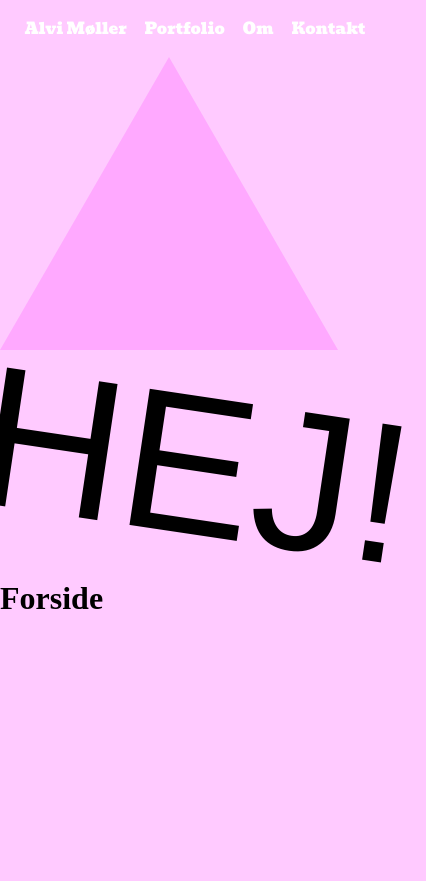
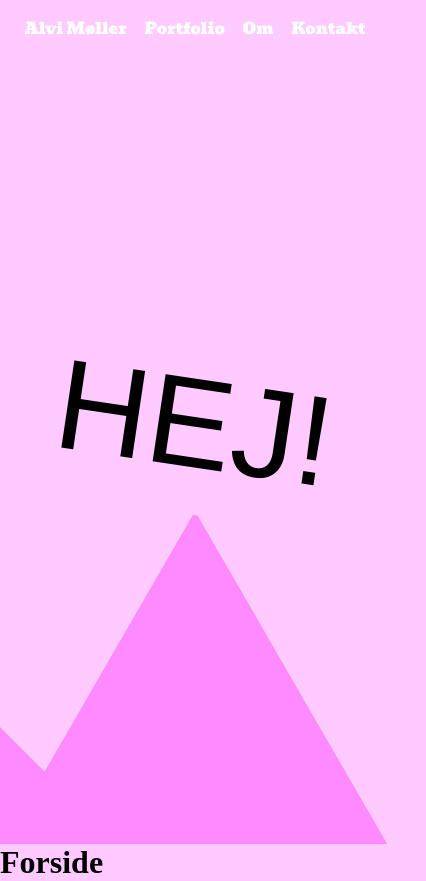
Before and after one commit to alvihelene/portfolio, a React (Vite) app in the folder portfolio/: page / in a window 390 px wide. Shown: the whole page, 426 px wide, since content can reach past the window. Before the commit the page ends 844 px from the top, so only its background shows below. Built offline with nearby package versions, Linux system fonts and the light colour scheme; a web font is replaced by a local one.

Commit message:
"HEJ" component positioned correct and made responsive.

```diff
--- a/portfolio/src/components/background/Hej.scss
+++ b/portfolio/src/components/background/Hej.scss
@@ -2,10 +2,20 @@
 
 .hej{
     font-family: v.$cow-font;
-    font-size:200px;
+    font-size:40rem;
     transform: rotate(8.5deg);
-    display: flex; /* Use flexbox */
-    justify-content: center; /* Center horizontally */
-    align-items: center; /* Center vertically */
+    display: flex;
+    justify-content: center;
+    align-items: center;
     background-color: transparent;
+    z-index: 1;
+    position: absolute;
+
+    @media screen and (max-width: 1440px) {
+        font-size: 20rem;
+    }
+
+    @media screen and (max-width: 700px) {
+        font-size: 8rem;
+    }
 }
--- a/portfolio/src/components/background/Mountains.jsx
+++ b/portfolio/src/components/background/Mountains.jsx
@@ -1,11 +1,17 @@
 import "./Mountains.scss"
+import Hej from "./Hej";
 
 
 export default function Mountains(){
     return(
         <>
-        <div className="background"></div>
-            <div className="triangle"></div>
+        <div className="background">
+            <Hej />
+            <div className="triangle-container">
+                <div className="triangle1"></div>
+                <div className="triangle2"></div>
+            </div>
+        </div>
         </>
     );
 }
--- a/portfolio/src/components/background/Mountains.scss
+++ b/portfolio/src/components/background/Mountains.scss
@@ -1,8 +1,54 @@
-.triangle {
-        width: 0px;
-        height: 0px;
-        border-style: solid;
-        border-width: 0 169.5px 293.6px 169.5px;
-        border-color: transparent transparent #FFA9FF transparent;
-        transform: rotate(0deg);
-     }
+.background {
+        display: flex;
+        justify-content: center;
+        align-items: center;
+        background-size: cover;
+        background-position: center;
+        height: 100vh;
+      }
+
+      .triangle-container {
+        position: relative;
+        width: 100%;
+        height: 100vh;
+        overflow: hidden;
+        z-index: 0;
+    }
+
+      .triangle1 {
+        position: absolute;
+        bottom: 0;
+        left: 0;
+        width: 30vw;
+        height: 30vw;
+        background-color: #FF8AFF;
+        clip-path: polygon(0 100%, 100% 100%, 0 0);
+      }
+
+      .triangle2, .triangle2:before, .triangle2:after {
+        width: 24em;
+        height: 24em;
+      }
+
+      .triangle2 {
+        overflow: hidden;
+        position: absolute;
+        bottom: 0;
+        left: 50%;
+        transform: translateX(-50%) translateY(50%) rotate(30deg) skewY(30deg) scaleX(.866); /* Adjust transformation */
+      }
+
+      .triangle2:before, .triangle2:after {
+        position: absolute;
+        background: #ff8aff;
+        content: '';
+        border-radius: 0;
+      }
+
+      .triangle2:before {
+        transform: scaleX(1.155) skewY(-30deg) rotate(-30deg) translateY(-42.3%) skewX(30deg) scaleY(.866) translateX(-24%);
+      }
+
+      .triangle2:after {
+        transform: scaleX(1.155) skewY(-30deg) rotate(-30deg) translateY(-42.3%) skewX(-30deg) scaleY(.866) translateX(24%);
+      }
--- a/portfolio/src/nav/Navbar.scss
+++ b/portfolio/src/nav/Navbar.scss
@@ -1,12 +1,17 @@
 @use "../styling/Variables.scss" as v;
 
 .nav-wrap {
+    position: fixed; /* Set the position to fixed */
+    top: 0; /* Stick it to the top of the viewport */
+    left: 0; /* Ensure it starts from the left edge */
+    width: 100%; /* Take the full width of the viewport */
     display: flex;
     justify-content: space-around;
     align-items: center;
     font-family: v.$secondary-font;
     color: v.$white;
     padding: 1rem;
+    z-index: 10;
 }
 
 nav a {
--- a/portfolio/src/router/Router.jsx
+++ b/portfolio/src/router/Router.jsx
@@ -8,7 +8,6 @@ export default function Router() {
         <BrowserRouter>
             <Navbar />
             <Mountains />
-            <Hej />
                 <Routes>
                     <Route path="/" element={<Home />} />
                     <Route path="/portfolio" element={<Portfolio />} />
--- a/portfolio/src/styling/Variables.scss
+++ b/portfolio/src/styling/Variables.scss
@@ -5,5 +5,6 @@ $secondary-font:"Bevan", serif;
 $cow-font:"Moo Lah Lah", sans-serif;
 
 $primary-pink: #ffcaff;
+$secondary-pink: #FFA9FF;
 $black: black;
 $white: white;
```
